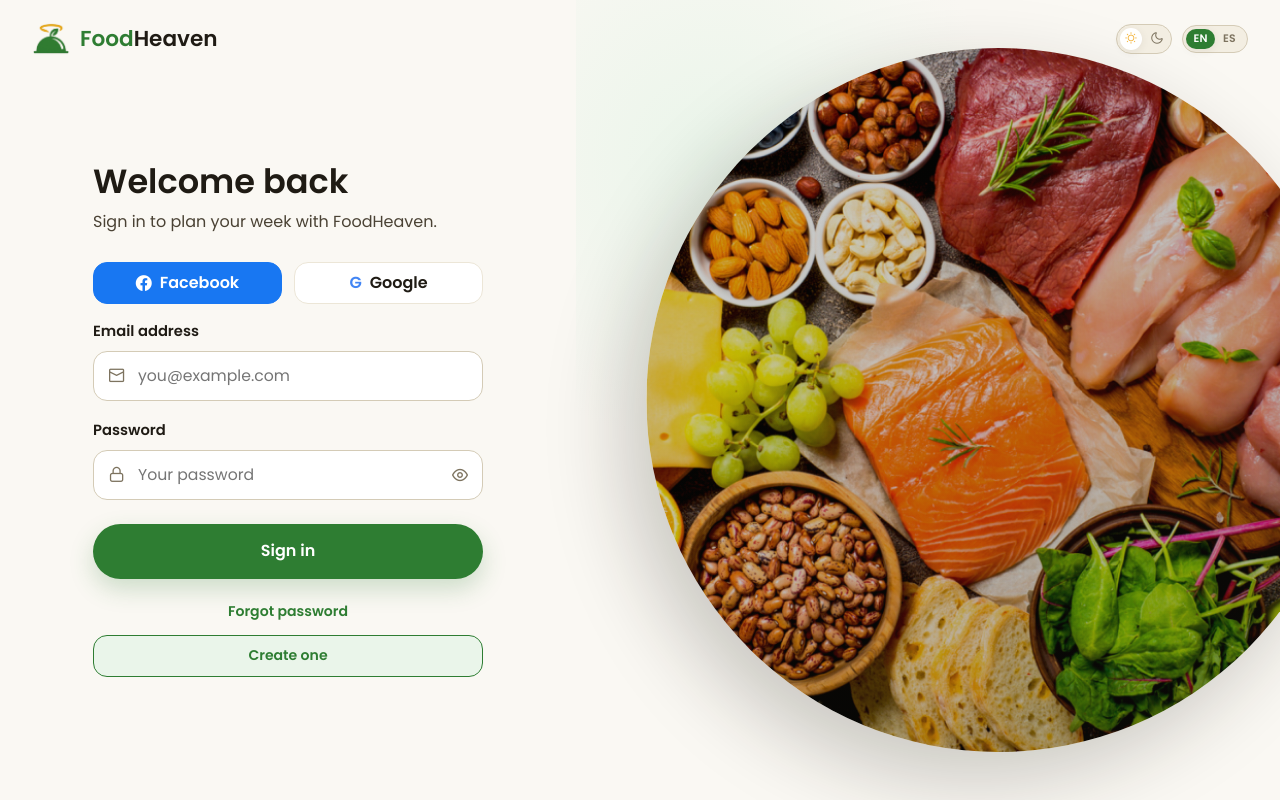
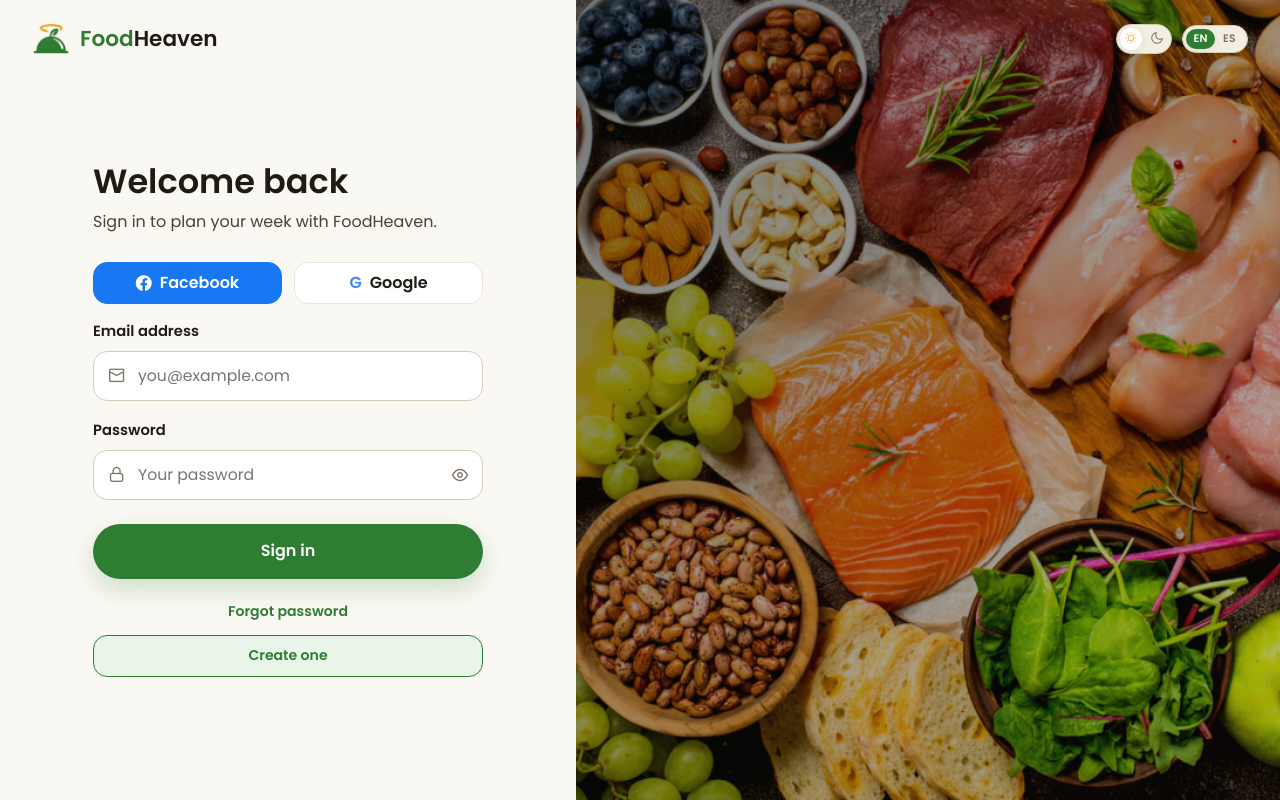
Before and after one commit to FoodHeaven-Org/FoodHeaven-Frontend, a Vue app: page /#/login in a window 1280 px wide. Built offline with nearby package versions, Linux system fonts and the light colour scheme.

Commit message:
style: restore auth image panels

```diff
--- a/src/security/interfaces/presentation/forgot-password/forgot-password-view.page.vue
+++ b/src/security/interfaces/presentation/forgot-password/forgot-password-view.page.vue
@@ -93,9 +93,7 @@ async function handleRecoveryRequest() {
         </div>
       </section>
 
-      <aside class="forgot-hero" aria-hidden="true">
-        <div class="forgot-hero__image"></div>
-      </aside>
+      <aside class="forgot-hero" aria-hidden="true"></aside>
     </main>
   </div>
 </template>
@@ -268,26 +266,14 @@ async function handleRecoveryRequest() {
 }
 
 .forgot-hero {
+  position: relative;
+  overflow: hidden;
   min-height: 100vh;
-  display: flex;
-  align-items: center;
-  justify-content: center;
-  background:
-      radial-gradient(circle at 20% 20%, var(--color-primary-soft), transparent 34%),
-      var(--color-bg);
-}
-
-.forgot-hero__image {
-  width: min(720px, 74vw);
-  aspect-ratio: 1;
-  border-radius: 50%;
   background-image:
-      linear-gradient(135deg, rgba(7, 11, 8, 0.18) 0%, rgba(31, 27, 20, 0.36) 100%),
+      linear-gradient(135deg, rgba(7, 11, 8, 0.55) 0%, rgba(31, 27, 20, 0.25) 100%),
       url('/imgLoginRegister.jpg');
   background-size: cover;
   background-position: center;
-  box-shadow: -22px 28px 80px rgba(31, 27, 20, 0.22);
-  transform: translateX(10%);
 }
 
 @media (max-width: 980px) {
--- a/src/security/interfaces/presentation/login/form.component.vue
+++ b/src/security/interfaces/presentation/login/form.component.vue
@@ -78,9 +78,7 @@
       </div>
     </section>
 
-    <aside class="login-hero" aria-hidden="true">
-      <div class="login-hero__image"></div>
-    </aside>
+    <aside class="login-hero" aria-hidden="true"></aside>
   </div>
 </template>
 
@@ -338,26 +336,13 @@ const handleLogin = async () => {
 
 .login-hero {
   position: relative;
+  overflow: hidden;
   min-height: 100vh;
-  display: flex;
-  align-items: center;
-  justify-content: center;
-  background:
-      radial-gradient(circle at 20% 20%, var(--color-primary-soft), transparent 34%),
-      var(--color-bg);
-}
-
-.login-hero__image {
-  width: min(720px, 74vw);
-  aspect-ratio: 1;
-  border-radius: 50%;
   background-image:
-      linear-gradient(135deg, rgba(7, 11, 8, 0.18) 0%, rgba(31, 27, 20, 0.36) 100%),
+      linear-gradient(135deg, rgba(7, 11, 8, 0.55) 0%, rgba(31, 27, 20, 0.25) 100%),
       url('/imgLoginRegister.jpg');
   background-size: cover;
   background-position: center;
-  box-shadow: -22px 28px 80px rgba(31, 27, 20, 0.22);
-  transform: translateX(10%);
 }
 
 @media (max-width: 980px) {
```
